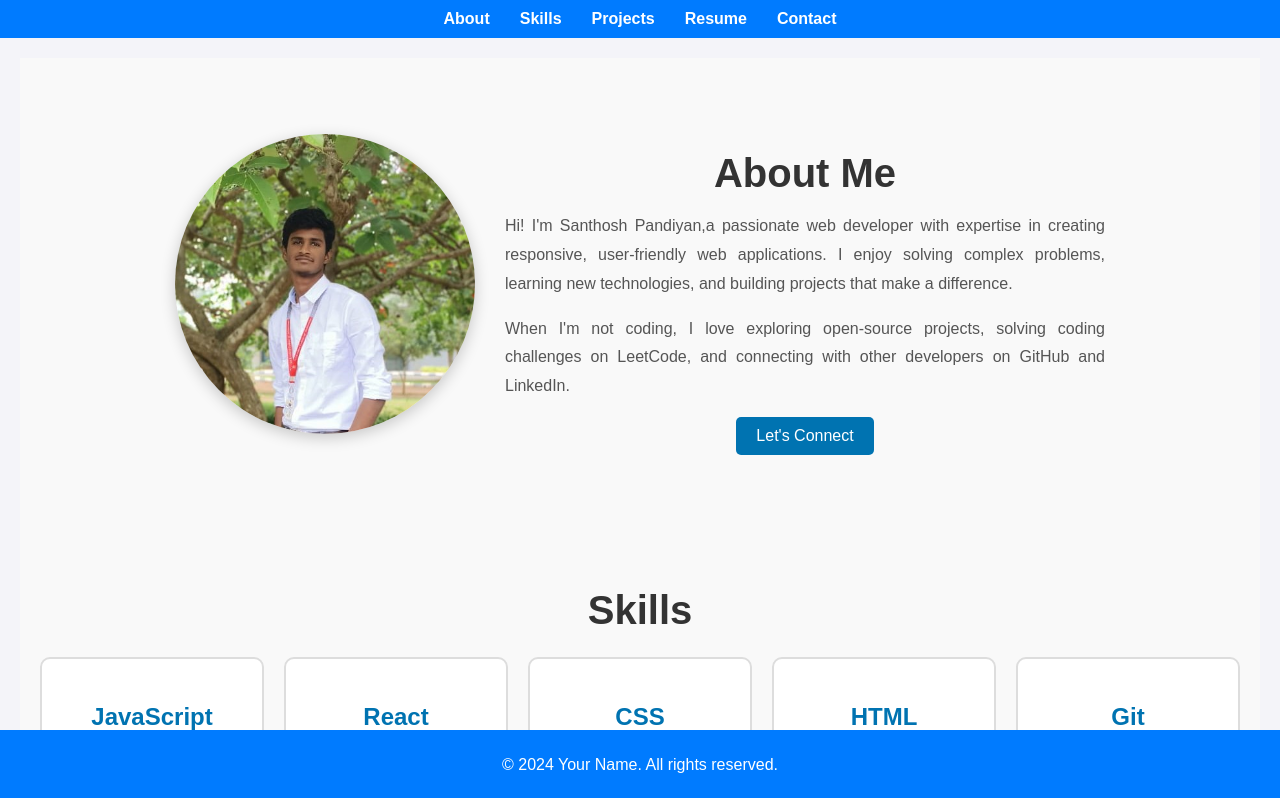
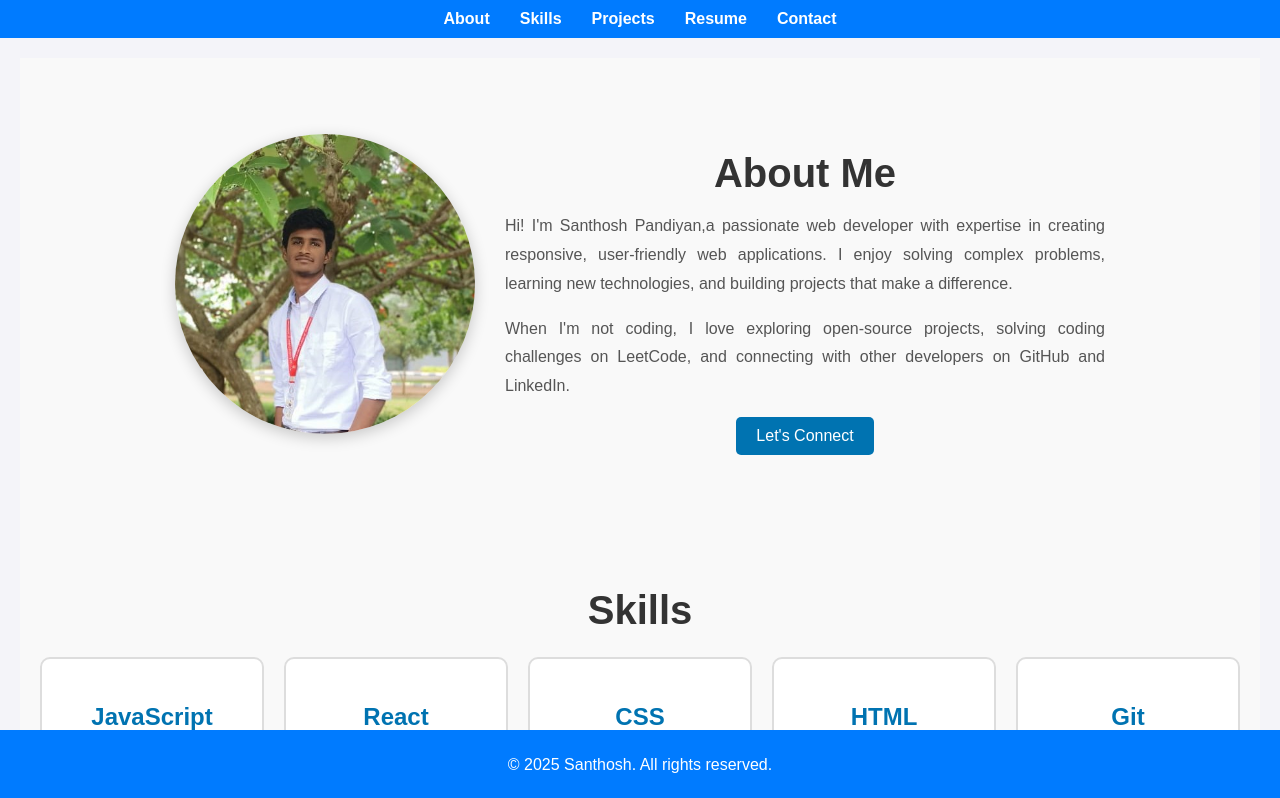
Before and after one commit to SANDY655/Portfolio, a React (Create React App) app in the folder port/: page / in a window 1280 px wide. Shown: the top 798 px of the page. Built offline with nearby package versions, Linux system fonts and the light colour scheme.

Commit message:
Update Footer.js

```diff
--- a/port/src/components/Footer.js
+++ b/port/src/components/Footer.js
@@ -5,7 +5,7 @@
 function Footer() {
   return (
     <footer className="footer">
-      <p>© 2024 Your Name. All rights reserved.</p>
+      <p>© 2025 Santhosh. All rights reserved.</p>
     </footer>
   );
 };
```
